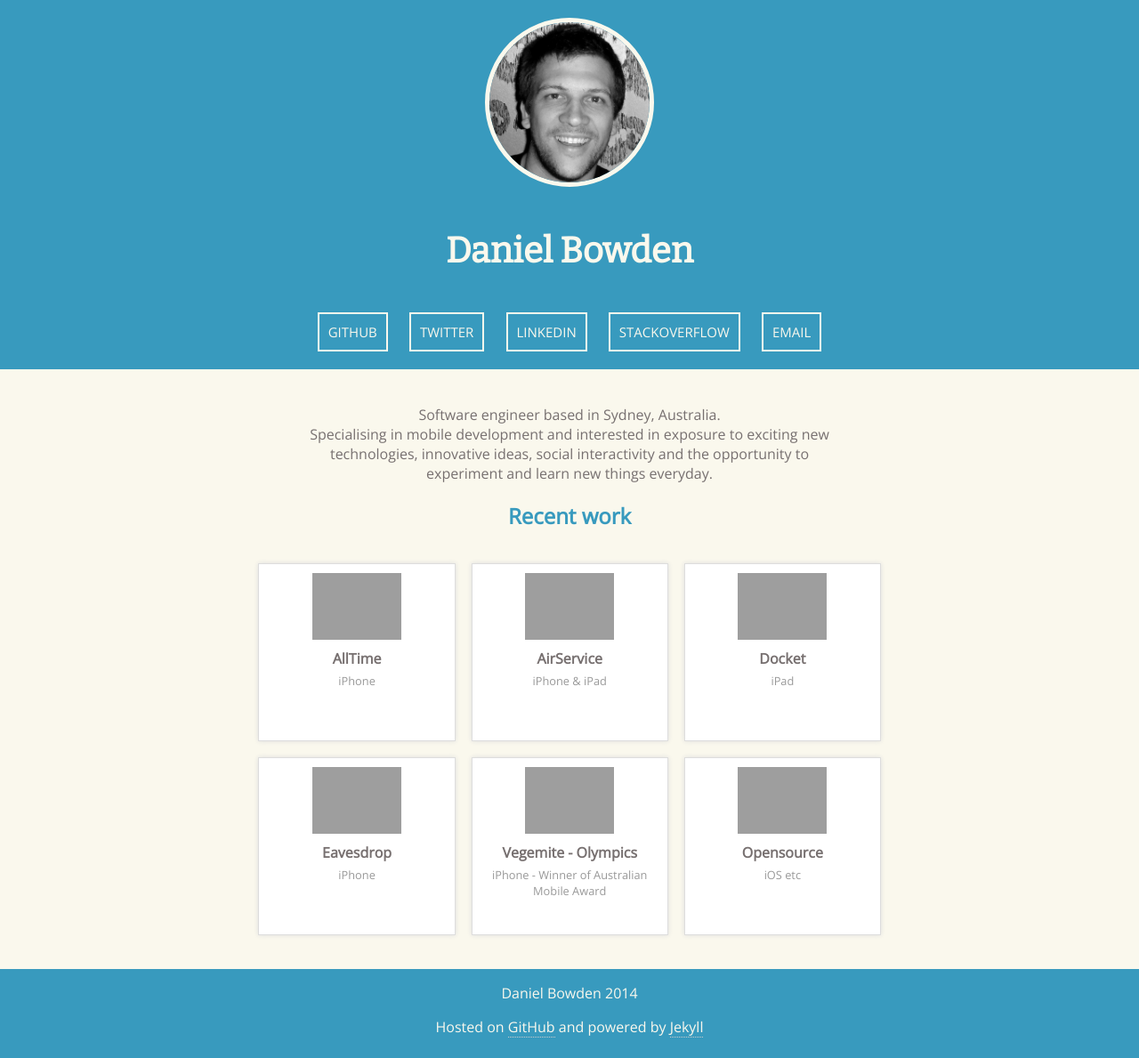
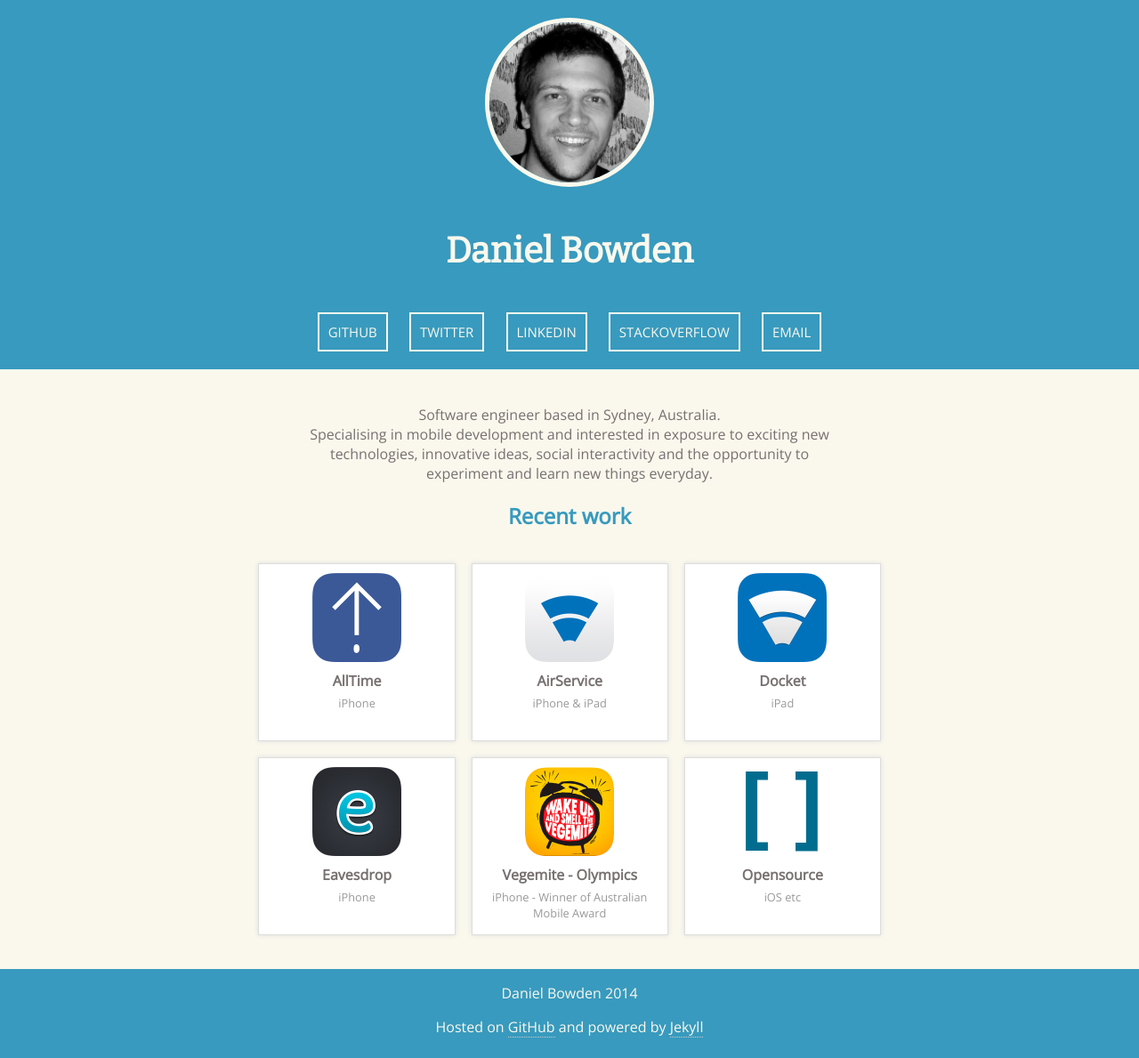
Before and after one commit to danielbowden/danielbowden.github.io, a Jekyll site: the page built from index.html, in a window 1280 px wide. Shown: the whole page at 89% size. Built offline with Jekyll 4.4.1, drawn with Linux system fonts in a browser that asks for light colours.

Commit message:
Fix image src url

```diff
--- a/index.html
+++ b/index.html
@@ -14,7 +14,7 @@ tags: [iOS, software, engineer, mobile, objective-c, Sydney]
 		{% for post in site.categories.work %}
 		<a href="{{ post.external-link }}" target="_blank">
 		<li>
-			<img src={{ site.url }}/images/work/{{ post.image.icon }}/>
+			<img src="{{ site.url }}/images/work/{{ post.image.icon }}"/>
 			<h3>{{ post.title }}</h3>
 			<p>{{ post.description }}</p>
 		</li>
```
